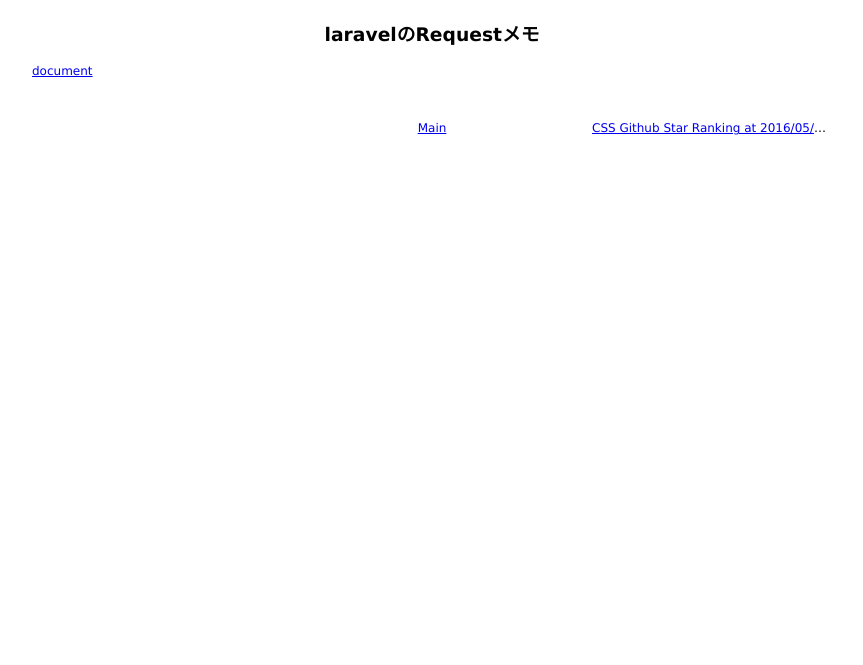
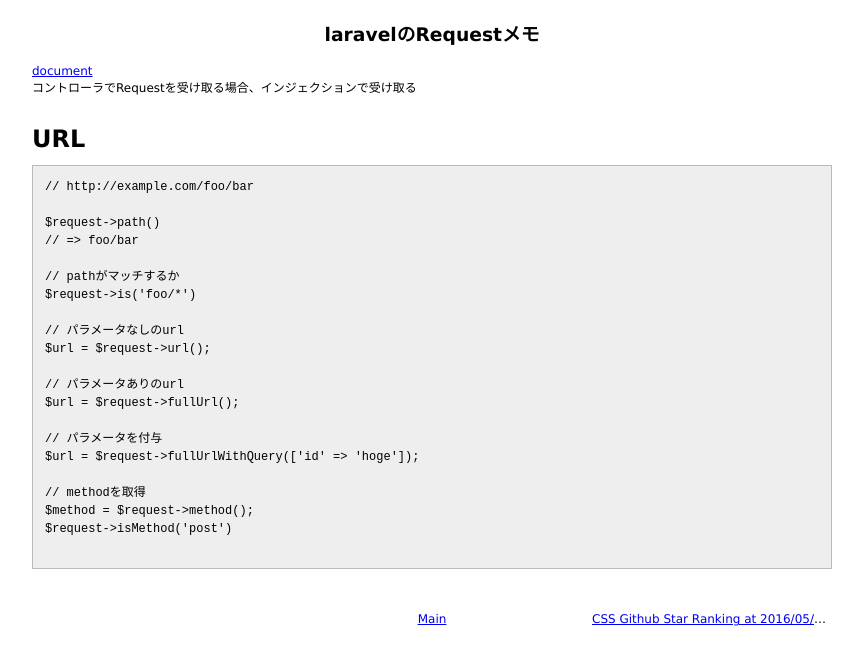
Before and after one commit to 38elements/38elements.github.com, a Jekyll site: the page built from _posts/2016-05-10-laravel-request.md, in a window 1280 px wide. Shown: the top 665 px of the page, without its empty margins (208-1071 px from the left). Built offline with Jekyll 4.4.1, drawn with Linux system fonts in a browser that asks for light colours.

Commit message:
Update 2016-05-10-laravel-request.md

````diff
--- a/_posts/2016-05-10-laravel-request.md
+++ b/_posts/2016-05-10-laravel-request.md
@@ -3,3 +3,31 @@ layout: posts
 title: laravelのRequestメモ
 ---
 [document](https://laravel.com/docs/5.2/requests)
+コントローラでRequestを受け取る場合、インジェクションで受け取る
+<br>
+
+# URL
+
+```
+// http://example.com/foo/bar
+
+$request->path()
+// => foo/bar
+
+// pathがマッチするか
+$request->is('foo/*')
+
+// パラメータなしのurl
+$url = $request->url();
+
+// パラメータありのurl
+$url = $request->fullUrl();
+
+// パラメータを付与
+$url = $request->fullUrlWithQuery(['id' => 'hoge']);
+
+// methodを取得
+$method = $request->method();
+$request->isMethod('post')
+
+```
````
